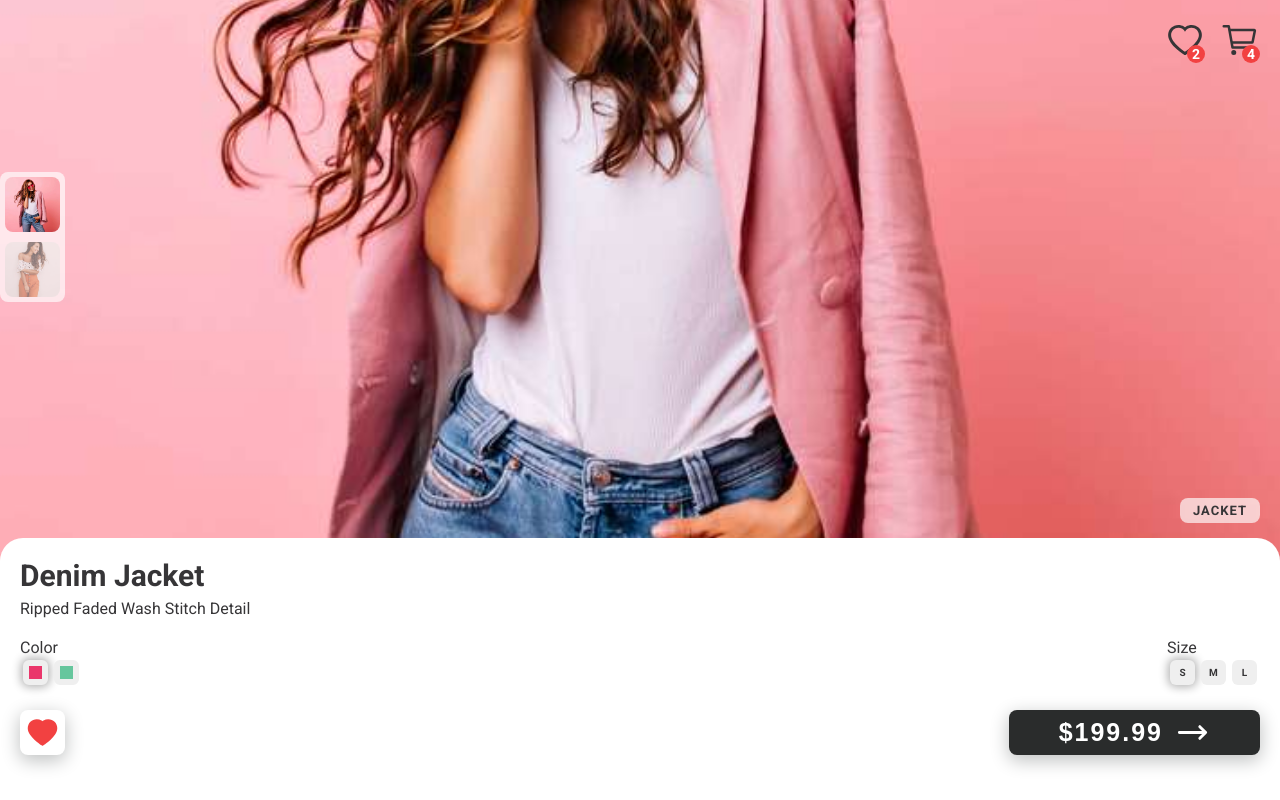
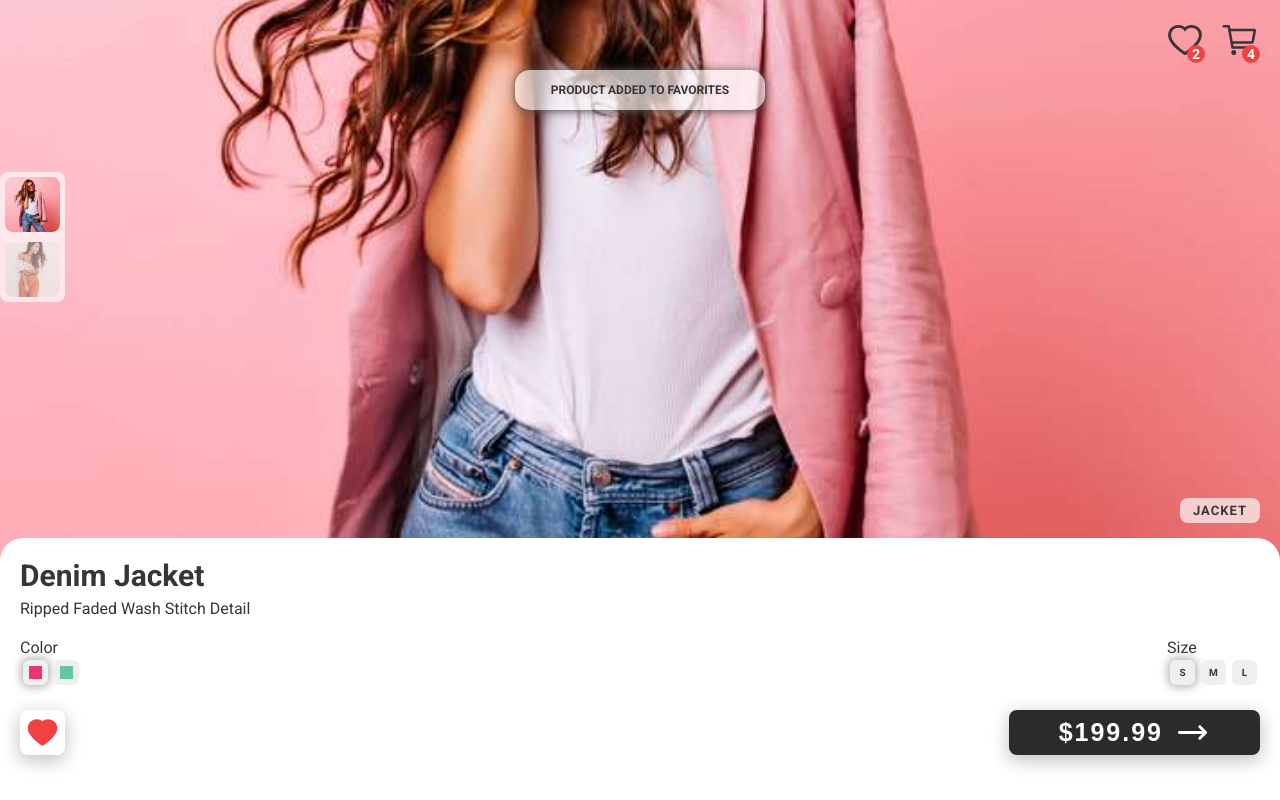
Before and after one commit to dawtom97/TemidaShop-ReactTS-ReduxToolkit, a React (Create React App) app: page /product/1 in a window 1280 px wide. Both pictures are taken after a click on the button 42 px from the left and 871 px from the top of the page. Shown: the part 139-939 px from the top of the page. Built offline with nearby package versions, Linux system fonts and the light colour scheme.

Commit message:
created modal slice and modal component

```diff
--- a/public/index.html
+++ b/public/index.html
@@ -31,6 +31,7 @@
 <body>
   <noscript>You need to enable JavaScript to run this app.</noscript>
   <div id="root"></div>
+  <div id="modal"></div>
   <!--
       This HTML file is a template.
       If you open it directly in the browser, you will see an empty page.
--- a/src/components/organisms/DetailsBox/DetailsBox.tsx
+++ b/src/components/organisms/DetailsBox/DetailsBox.tsx
@@ -12,10 +12,14 @@ import { ImagesBox } from '../../molecules/ImagesBox/ImagesBox';
 import { useDispatch, useSelector } from 'react-redux';
 import { RootState } from '../../../store/store';
 import { addToLiked, removeFromLiked } from '../../../store/features/products/productsSlice';
+import { ProductProps } from '../../../types/Product.types';
+import { Modal } from '../Modal/Modal';
+import { hideModal, showModal } from '../../../store/features/modal/modalSlice';
 
 export const DetailsBox = ({ product }: DetailsProps) => {
   const dispatch = useDispatch();
   const { likedItems } = useSelector((state: RootState) => state.products);
+  const { isOpen,modalMsg } = useSelector((state: RootState) => state.modal);
 
   const [isLiked, setIsLiked] = useState(false);
   const [currentImage, setCurrentImage] = useState(product.images[0]);
@@ -30,26 +34,34 @@ export const DetailsBox = ({ product }: DetailsProps) => {
   }, [product]);
 
   useEffect(() => {
-    const like = likedItems.findIndex((item: any) => item.id === product.id);
+    const like = likedItems.findIndex((item: ProductProps) => item.id === product.id);
     if (like !== -1) setIsLiked(true);
     return () => setIsLiked(false);
-  }, [product,dispatch]);
+  }, [product, dispatch]);
 
   const handleImageChange = (index: string) => setCurrentImage(product.images[index]);
 
+  const handleToggleModal = (msg:string) => {
+    dispatch(showModal(msg));
+    setTimeout(() => dispatch(hideModal()), 3000);
+  }
+
   const handleAddToLiked = (id: string) => {
-    const isLiked = likedItems.findIndex((item: any) => item.id === id);
-    if (isLiked === -1) {
+    const like = likedItems.findIndex((item: ProductProps) => item.id === id);
+    if (like === -1) {
       dispatch(addToLiked(product));
-     setIsLiked(true);
+      handleToggleModal('Product added to favorites');
+      setIsLiked(true);
     } else {
       dispatch(removeFromLiked(id));
-    setIsLiked(false);
+      handleToggleModal('Product removed from favorites');
+      setIsLiked(false);
     }
   };
 
   return (
     <Styled.Wrapper>
+      {isOpen ? <Modal isFaded msg={modalMsg} /> : null}
       <ReturnButton to='/'>
         <IoIosArrowBack />
       </ReturnButton>
--- /dev/null
+++ b/src/components/organisms/Modal/Modal.tsx
@@ -0,0 +1,20 @@
+import React from 'react';
+import { createPortal } from 'react-dom';
+import { Paragraph } from '../../atoms/Paragraph';
+import { ModalProps } from './Modal.types';
+import * as Styled from './styles';
+
+export const Modal = ({msg,isFaded}:ModalProps) => {
+  const element= document.getElementById('modal') as HTMLElement;
+
+  return createPortal(
+    <Styled.Wrapper>
+         {isFaded ? (
+             <Paragraph isBold>{msg}</Paragraph>
+         ) : (
+          null
+         )}
+    </Styled.Wrapper>,
+   element,
+  );
+};
--- /dev/null
+++ b/src/components/organisms/Modal/Modal.types.ts
@@ -0,0 +1,4 @@
+export type ModalProps = {
+    msg:string,
+    isFaded: boolean
+}
--- /dev/null
+++ b/src/components/organisms/Modal/styles.ts
@@ -0,0 +1,25 @@
+import styled from 'styled-components';
+
+
+export const Wrapper = styled.div`
+   position: fixed;
+   background-color: #ffffffa8;
+   top:70px;
+   min-width:250px;
+   min-height: 40px;
+   border-radius: 15px;
+   left:50%;
+   transform: translateX(-50%);
+   padding:5px 12px;
+   display: flex;
+   justify-content: center;
+   align-items: center;
+   flex-direction: column;
+   text-transform: uppercase;
+   z-index: 100;
+   box-shadow: ${({theme}) => theme.shadowSecondary};
+
+   & > p {
+    font-size: 1.2rem;
+   }
+`
--- a/src/store/features/counter/counterSlice.ts
+++ /dev/null
@@ -1,28 +0,0 @@
-import { createSlice, PayloadAction } from '@reduxjs/toolkit';
-
-export interface CounterState {
-    value: number
-}
-
-const initialState: CounterState = {
-    value: 0
-}
-
-export const counterSlice = createSlice({
-    name: 'counter',
-    initialState,
-    reducers: {
-        increment: (state) => {
-            state.value += 1
-        },
-        decrement: (state) => {
-            state.value -= 1
-        },
-        incrementByAmount: (state, action: PayloadAction<number>) => {
-            state.value += action.payload
-        }
-    }
-})
-
-export const {increment,decrement,incrementByAmount} = counterSlice.actions;
-export default counterSlice.reducer;
--- /dev/null
+++ b/src/store/features/modal/modalSlice.ts
@@ -0,0 +1,24 @@
+import { createSlice } from '@reduxjs/toolkit';
+
+const initialState = {
+    isOpen: false,
+    modalMsg: '',
+    isDanger: false
+}
+
+const modalSlice = createSlice({
+    name: 'modal',
+    initialState,
+    reducers: {
+        showModal: (state,action) => {
+            state.modalMsg = action.payload
+            state.isOpen = true;
+        },
+        hideModal:(state) => {
+            state.isOpen = false;
+        },
+    },
+});
+
+export const {showModal,hideModal} = modalSlice.actions;
+export default modalSlice.reducer;
--- a/src/store/store.ts
+++ b/src/store/store.ts
@@ -1,11 +1,11 @@
 import { configureStore } from '@reduxjs/toolkit';
-import counterReducer from './features/counter/counterSlice';
-import productsReducer from './features/products/productsSlice'
+import productsReducer from './features/products/productsSlice';
+import modalReducer from './features/modal/modalSlice';
 
 export const store = configureStore({
     reducer: {
-        counter:counterReducer,
-        products: productsReducer
+        products: productsReducer,
+        modal: modalReducer
     }
 })
 
--- a/src/styles/theme.ts
+++ b/src/styles/theme.ts
@@ -6,5 +6,6 @@ export const theme = {
     secondary:'#2a2c2c',
     white:'#ffffff',
     shadowPrimary: '0px 5px 18px 1px #c2c4c4',
+    shadowSecondary:'0px 1px 9px 0.2px #535353',
     grey: '#c2c4c4'
 }
--- a/src/types/GlobalStyles.types.ts
+++ b/src/types/GlobalStyles.types.ts
@@ -5,5 +5,6 @@ export type GlobalStylesProps = {
     grey:string,
     primary:string,
     secondary:string,
-    shadowPrimary:string
+    shadowPrimary:string,
+    shadowSecondary:string
 }
```
